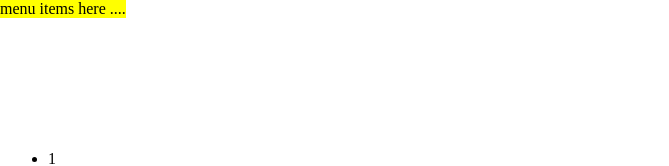
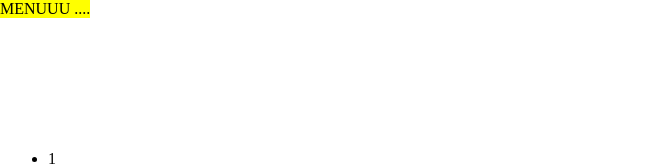
Before and after one commit to jncheng/assignment1, a plain HTML site: page index.html in a window 1280 px wide. Shown: the top 166 px of the page, without its empty margins (0-669 px from the left). Drawn offline with Linux system fonts and the light colour scheme.

Commit message:
Changed menu name

```diff
--- a/index.html
+++ b/index.html
@@ -15,7 +15,7 @@
 <body>
 
 	<div id="menuOverlay">
-   	menu items here ....
+   	MENUUU ....
 	</div>
 
 	<div ng-app="app">
```
